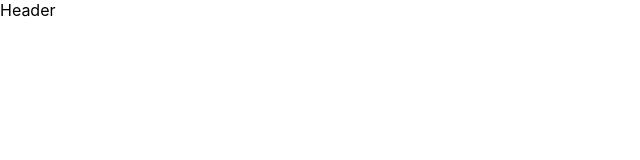
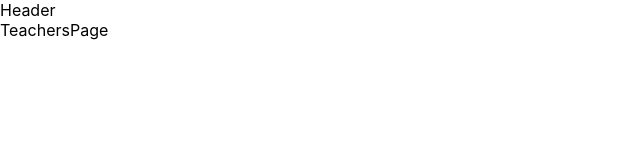
Before and after one commit to KeithWesley254/frontend-group-3-project, a React (Create React App) app: page /teachers in a window 1280 px wide. Before the commit this address had no page. Shown: the top 160 px of the page, without its empty margins (0-640 px from the left). Built offline with nearby package versions, Linux system fonts and the light colour scheme.

Commit message:
milestone: added more routes

```diff
--- a/src/App.js
+++ b/src/App.js
@@ -2,6 +2,10 @@ import './App.css';
 import { BrowserRouter, Route, Routes } from 'react-router-dom';
 import Header from './Components/Header';
 import HomePage from './Pages/HomePage';
+import StudentsPage from './Pages/StudentsPage';
+import TeachersPage from './Pages/TeachersPage';
+import AboutPage from './Pages/AboutPage';
+import CoursesPage from './Pages/CoursesPage';
 
 function App() {
   return (
@@ -10,6 +14,10 @@ function App() {
       <Header />
       <Routes>
         <Route exact='true' path='/' element={<HomePage />}/>
+        <Route path='/teachers' element={<TeachersPage />}/>
+        <Route path='/courses' element={<CoursesPage />}/>
+        <Route path='/students' element={<StudentsPage />}/>
+        <Route path='/about' element={<AboutPage />}/>
       </Routes>
     </div>
     </BrowserRouter>
```
